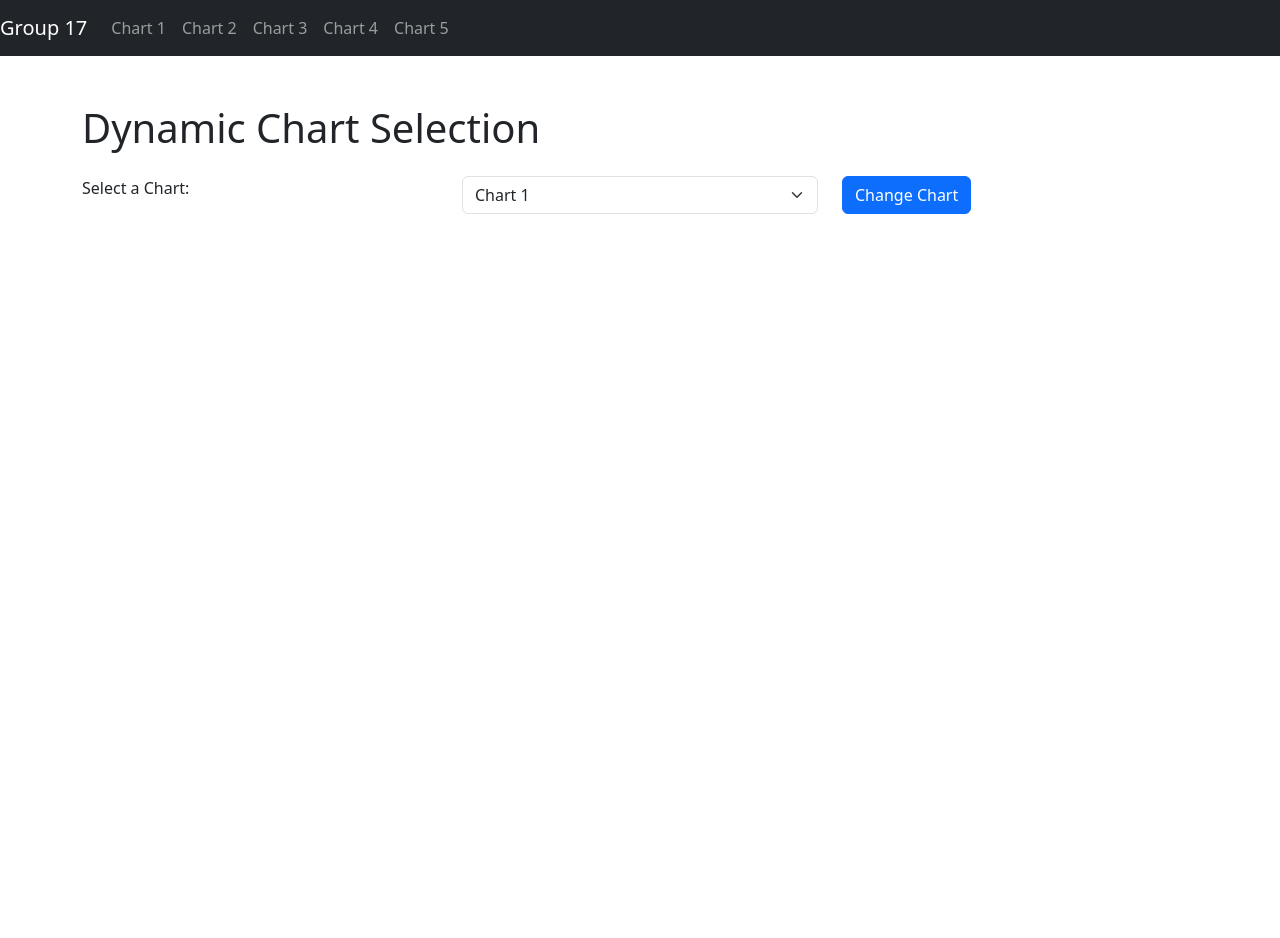
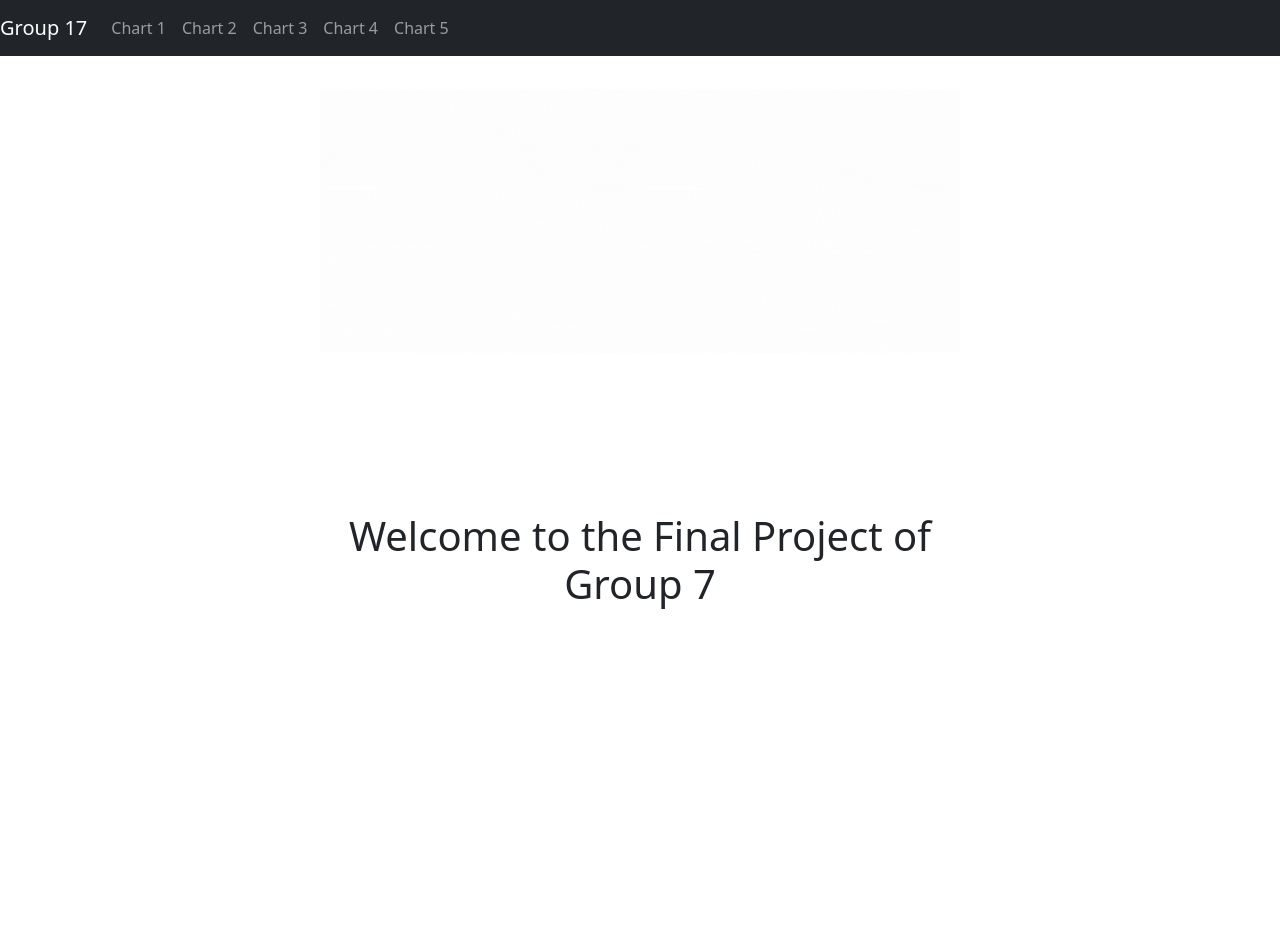
Before and after one commit to 200561971/dp_final_project, a Flask app: page / in a window 1280 px wide. After the commit the page ends 609 px from the top, so only its background shows below. Run offline with Flask 3, Linux system fonts and the light colour scheme; a map, chart or similar area stays blank; some libraries are stand-ins or nearby versions.

```diff
--- a/Templates/base.html
+++ b/Templates/base.html
@@ -9,7 +9,7 @@
 <script src="https://cdnjs.cloudflare.com/ajax/libs/Chart.js/3.5.1/chart.min.js"></script>
 
     <nav class="navbar navbar-expand-lg navbar-dark bg-dark">
-        <a class="navbar-brand" href="#">Group 17</a>
+        <a class="navbar-brand" href="/">Group 17</a>
         <button class="navbar-toggler" type="button" data-bs-toggle="collapse" data-bs-target="#navbarNav" aria-controls="navbarNav" aria-expanded="false" aria-label="Toggle navigation">
             <span class="navbar-toggler-icon"></span>
         </button>
--- a/Templates/home.html
+++ b/Templates/home.html
@@ -1,40 +1,34 @@
 {% extends 'base.html' %}
 
 {% block content %}
+<style>
+    body {
+        margin: 0;
+        padding: 0;
+        background: url('{{ url_for('static', filename='hello.gif') }}') no-repeat center 15% fixed;
+        background-size:50%;
 
-    <div class="container mt-5">
-        <h1 class="mb-4">Dynamic Chart Selection</h1>
-        <form id="chart-form" class="mb-3">
-            <div class="row">
-                <div class="col-md-4 mb-2">
-                    <label for="chart-select" class="form-label">Select a Chart:</label>
-                </div>
-                <div class="col-md-4 mb-2">
-                    <select id="chart-select" class="form-select">
-                        <option selected value="chart_1">Chart 1</option>
-                        <option value="chart_2">Chart 2</option>
-                        <option value="chart_3">Chart 3</option>
-                        <option value="chart_4">Chart 4</option>
-                        <option value="chart_5">Chart 5</option>
-                    </select>
-                </div>
-                <div class="col-md-4">
-                    <button type="submit" class="btn btn-primary">Change Chart</button>
-                </div>
-            </div>
-        </form>
+    }
+  </style>
 
-        <div class="mx-auto w-100" style="width: 600px; height: 700px;">
-            <canvas id="chart-container">
-                <!-- The chart will be displayed here -->
-            </canvas>
-        </div>
+
+        <div class="intro col-md-6 offset-md-3 text-center">
+            <h1 >Welcome to the Final Project of Group 7</h1>
+
     </div>
-    <script src="https://cdnjs.cloudflare.com/ajax/libs/Chart.js/3.5.1/chart.min.js"></script>
 
-    <!-- Add Bootstrap JS and your main.js script -->
-    <script src="https://cdn.jsdelivr.net/npm/bootstrap@5.3.0/dist/js/bootstrap.bundle.min.js"></script>
-    <script src="{{ url_for('static', filename='js/main.js') }}"></script>
+    <style>
+        .intro {
+            position: relative; /* Set the container's position to relative */
+            height: 100vh; /* Set the container's height to the viewport height */
+        }
+
+        .intro h1 {
+            position: absolute; /* Set the <h1> tag's position to absolute */
+            bottom: 30%; /* Adjust this value to position the <h1> tag as needed */
+            width: 100%; /* Set the width to take the full width of the container */
+        }
+    </style>
 
 
 {% endblock %}
--- a/app.py
+++ b/app.py
@@ -2,12 +2,6 @@ from flask import Flask,jsonify,request, render_template
 from Static import utils
 import repository
 app = Flask(__name__,template_folder='Templates',static_folder='Static')
-
-
-@app.route('/')
-def home():
-    return render_template('home.html')
-
 
 
 @app.route('/chart1')
@@ -32,6 +26,10 @@ def Chart4():
 @app.route('/chart5')
 def Chart5():
     return render_template('chart5.html')
+
+@app.route('/')
+def home():
+    return render_template('home.html')
 
 
 
--- a/repository.py
+++ b/repository.py
@@ -33,7 +33,7 @@ class MongDB_API:
 
 
         data = {
-            'import_lables': import_labels,
+            'import_labels': import_labels,
             'import_values': import_results,
             'export_labels': export_labels,
             'export_values':export_results
```
Also changed, not shown: Templates/chart1.html (+67 -44 lines), Templates/chart3.html (+10 -2 lines), Templates/chart4.html (+12 -5 lines), Templates/chart5.html (+15 -0 lines), Static/hello.gif (added).
